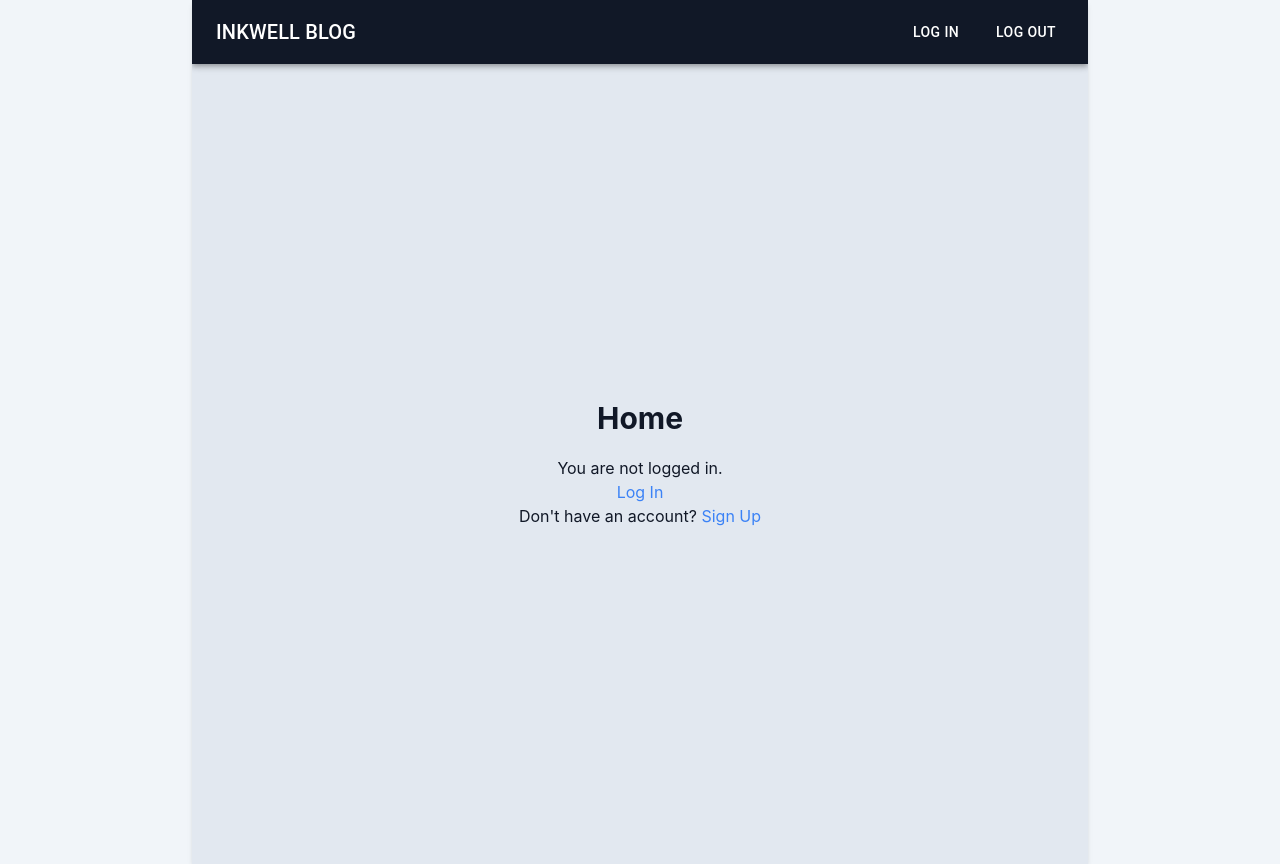
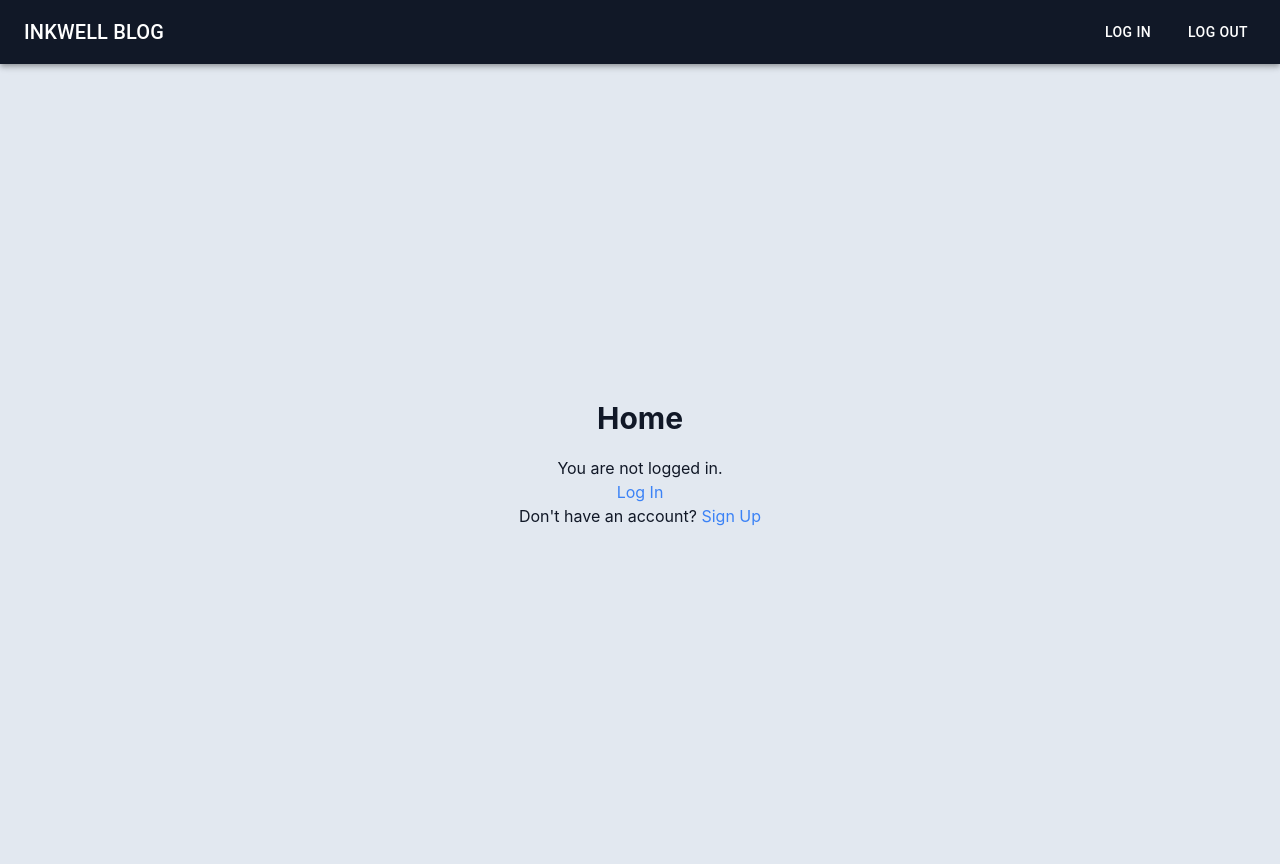
Before and after one commit to yuvenalmash/inkwell-blog-frontend, a React (Create React App) app: page / in a window 1280 px wide. Built offline with nearby package versions, Linux system fonts and the light colour scheme; no server answers.

Commit message:
remove unused div

```diff
--- a/src/App.js
+++ b/src/App.js
@@ -7,9 +7,7 @@
 import Login from './components/authentication/Login';
 
 const App = () => (
-
-  <div className="bg-slate-100 min-h-screen">
-    <div className="flex flex-col max-w-lg mx-auto min-h-screen bg-slate-200 shadow-md overflow-hidden md:max-w-4xl">
+  <div className="flex flex-col mx-auto min-h-screen bg-slate-200 shadow-md overflow-hidden">
     <Router>
       <Routes>
         <Route path="/" element={<Homepage />} />
@@ -18,7 +16,6 @@
       </Routes>
     </Router>
   </div>
-  </div>
 );
 
 const SignupWrapper = () => (<Signup />);
```
Lines whose indentation alone changed are shown as unchanged.
